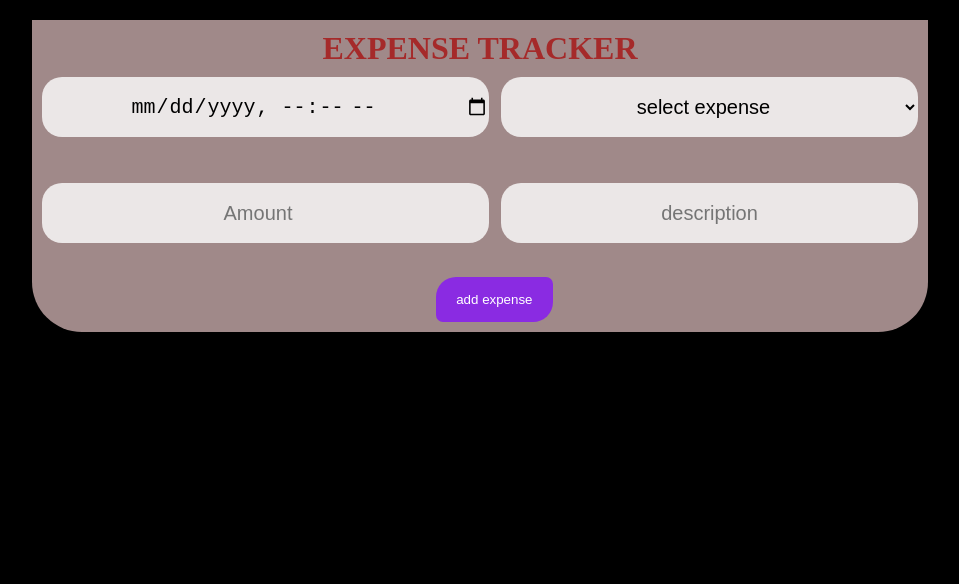
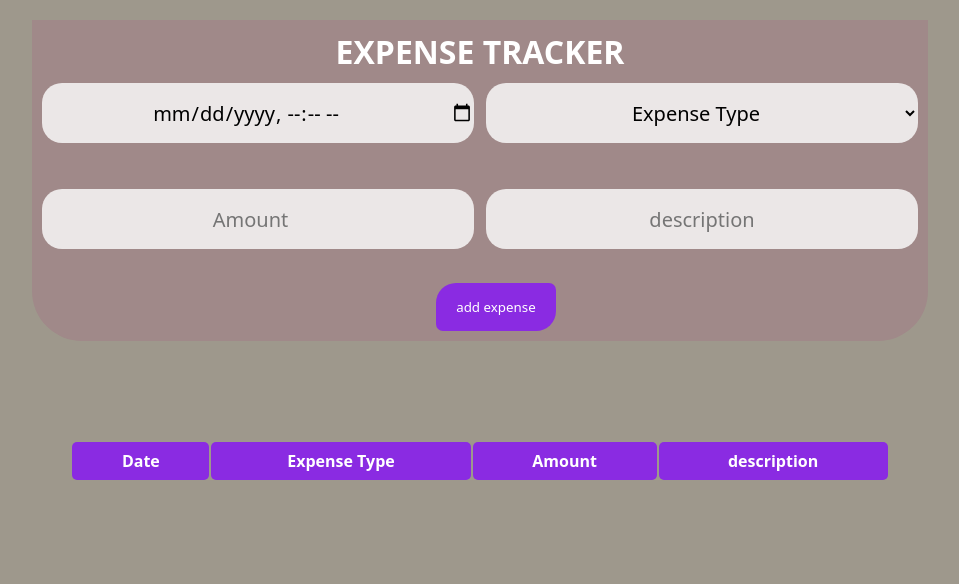
Before and after one commit to obed-smart/expense-tracker, a plain HTML site: page index.html in a window 1280 px wide. Shown: the whole page, without its empty margins (160-1119 px from the left). Drawn offline with Linux system fonts and the light colour scheme.

Commit message:
display the expense  this for the expense display list

```diff
--- a/index.html
+++ b/index.html
@@ -9,25 +9,35 @@
 </head>
 <body>
 <div class="container">
-    <div class="track-main">
+    <form class="track-main">
     <h1>EXPENSE TRACKER</h1>
     <div class="track-iput">
-        <input type="datetime-local" class="track-input-1" >
-        <select name="Expense" id="track-select" >
-          <option disabled selected value="">select expense</option>
+        <input type="datetime-local" class="track-input-1" id="input-date" required >
+        <select name="Expense" id="track-select" required id="input-select">
+          <option disabled selected value="">Expense Type</option>
             <option value="feed" >feed</option>
             <option value="food">food</option>
             <option value="cloth">cloth</option>
             <option value="fuel">fuel</option>
             <option value="gas">gas</option>
         </select>
-        <input type="number" name="$" class="track-input-3" placeholder="Amount">
-        <input type="text" placeholder="description" class="track-input-4">
+        <input type="number" min="1" class="track-input-3" id="input-number" placeholder="Amount" required>
+        <input type="text" placeholder="description" class="track-input-4" id="input-descrip" required>
 
     </div>
-    <span class="move-btn"><button class="track-btn" id="track-btn">add expense</button></span>
+  <button class="track-btn" id="track-btn">add expense</button>
+    </form>
+    <div class="table-main">
+      <table  class="tacker-table">
+        <tr>
+          <th class="">Date</th>
+          <th>Expense Type</th>
+          <th>Amount</th>
+          <th>description</th>
+        </tr>
+      </table>
     </div>
-    <ul></ul>
   </div>
+  <script src="app.js"></script>
 </body>
 </html>
--- a/style.css
+++ b/style.css
@@ -2,9 +2,10 @@
     margin: 0;
     padding: 0;
     box-sizing: border-box;
+    font-family: system-ui, -apple-system, BlinkMacSystemFont, 'Segoe UI', Roboto, Oxygen, Ubuntu, Cantarell, 'Open Sans', 'Helvetica Neue', sans-serif;
 }
 body{
-    background-color: black;
+    background-color: rgb(158, 152, 140);
 }
 .container{
 
@@ -23,7 +24,7 @@ body{
 .container h1{
     margin-bottom:10px ;
     text-align: center;
-    color: brown;
+    color:#fff;
 }
 .track-iput{
     height: 25vh;
@@ -54,5 +55,23 @@ border-radius: 20px;
   background: blueviolet;
   color: #fff;
   border: none;
-
 }
+.table-main{
+     width: 80%;
+    height: 30vh;
+    overflow: hidden;
+    margin: auto;
+   display: flex;
+   justify-content: center;
+   align-items: center;
+   user-select: none;
+}
+.tacker-table{
+    width: inherit;
+}
+th{
+    background-color: blueviolet;
+    padding:8px 20px ;
+    color: #fff;
+    border-radius: 5px;
+}
```
